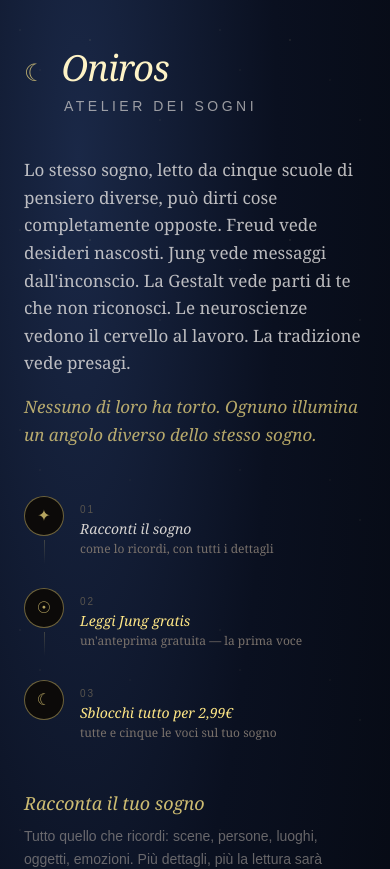
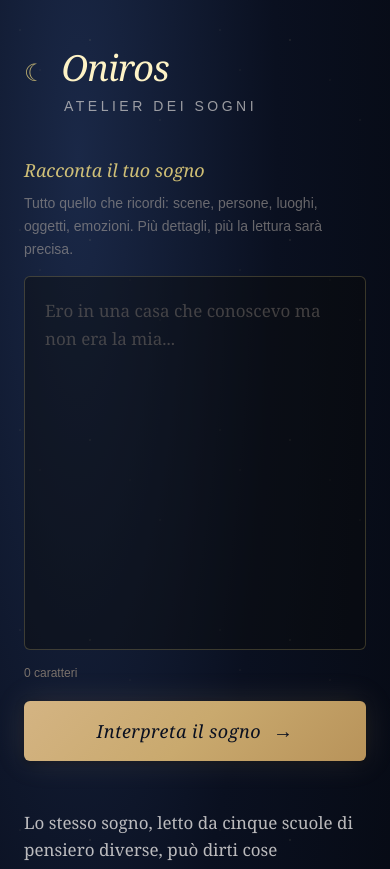
Before and after one commit to Onirosapp/oniros, a Next.js app: page / in a window 390 px wide. Shown: the top 869 px of the page. Built offline with nearby package versions, Linux system fonts and the light colour scheme.

Commit message:
box testo prima su mobile

```diff
--- a/app/page.js
+++ b/app/page.js
@@ -173,7 +173,7 @@
 
         {stage === 'input' && (
           <div className="grid md:grid-cols-2 gap-12 md:gap-16 items-start">
-            <div>
+            <div className="order-2 md:order-1">
               <p className="text-stone-200/80 text-[17px] leading-relaxed mb-4" style={{ fontFamily: 'Georgia, serif' }}>
                 Lo stesso sogno, letto da cinque scuole di pensiero diverse, può dirti cose completamente opposte. Freud vede desideri nascosti. Jung vede messaggi dall'inconscio. La Gestalt vede parti di te che non riconosci. Le neuroscienze vedono il cervello al lavoro. La tradizione vede presagi.
               </p>
@@ -208,7 +208,7 @@
               </div>
             </div>
 
-            <div>
+            <div className="order-1 md:order-2">
               <span className="block italic text-amber-200/80 text-lg mb-2" style={{ fontFamily: 'Georgia, serif' }}>
                 Racconta il tuo sogno
               </span>
```
